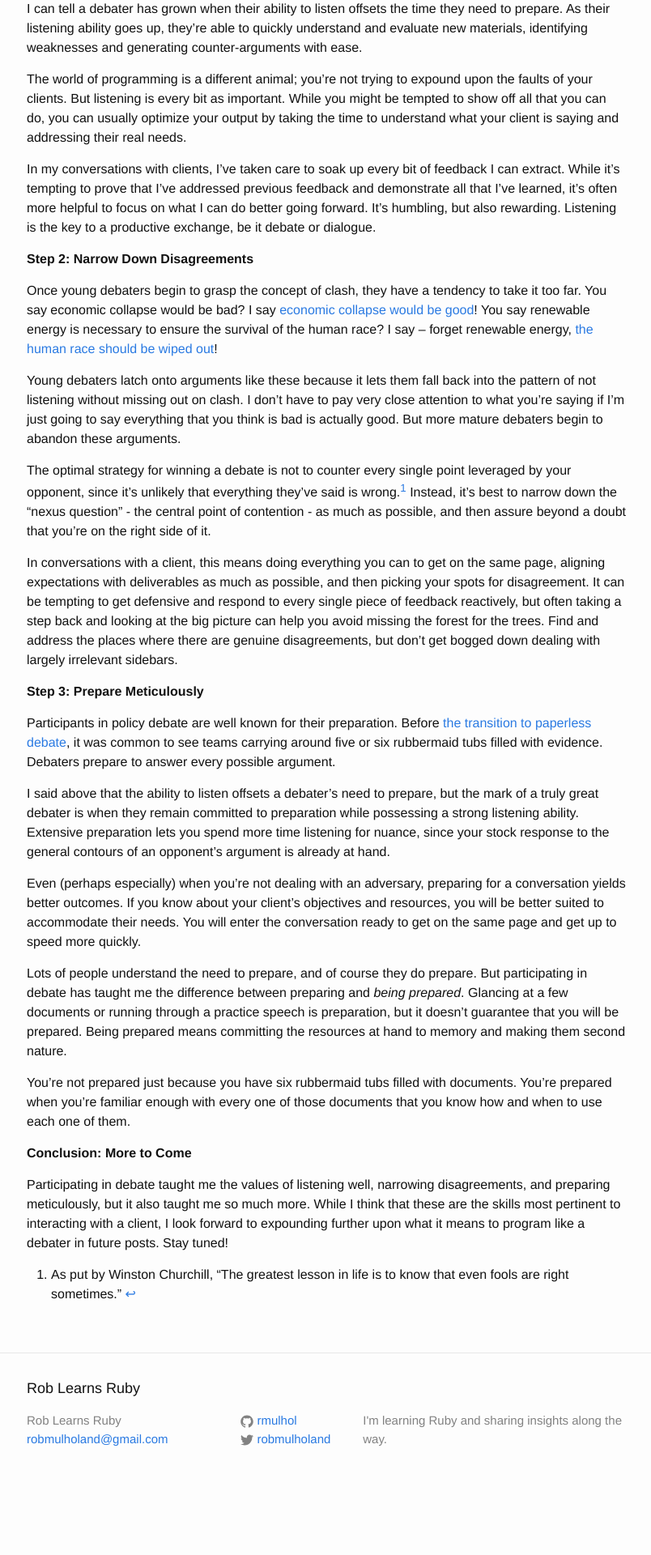
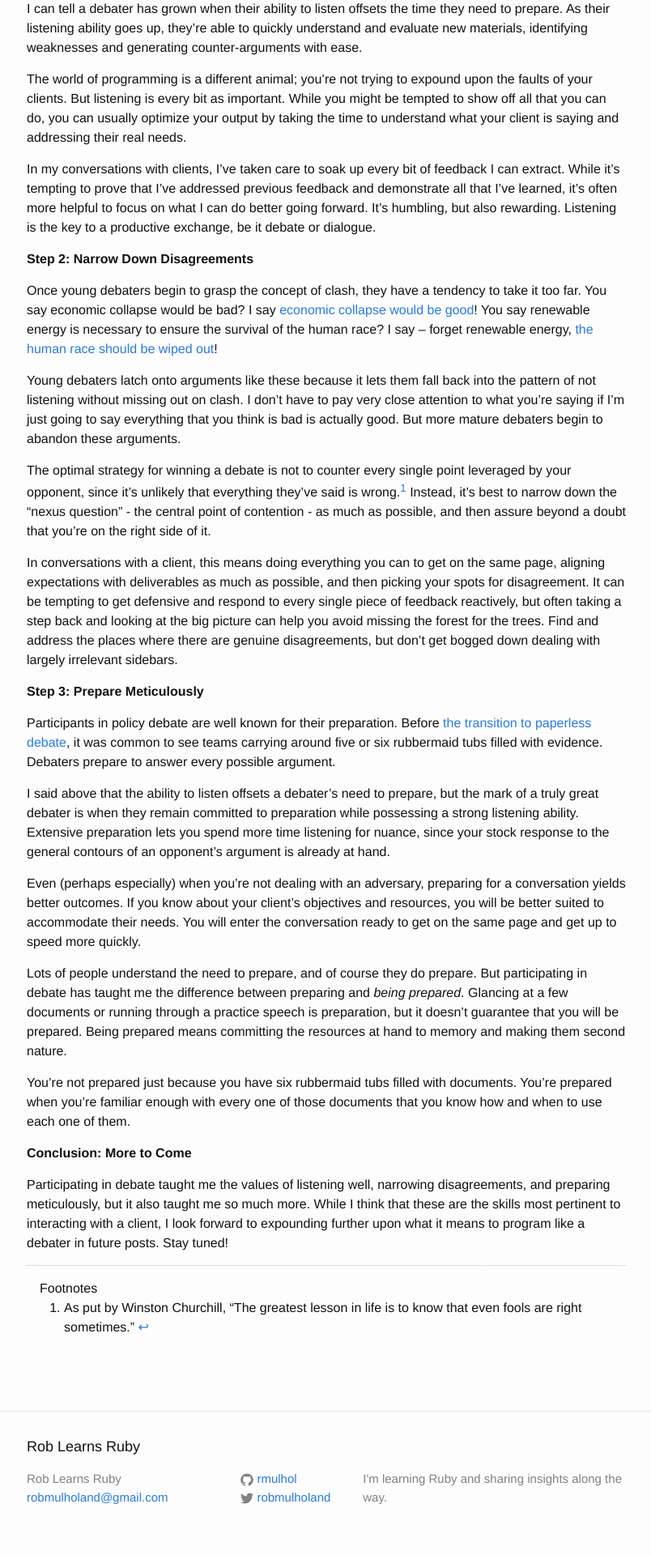
Before and after one commit to rmulhol/rmulhol.github.io, a Jekyll site: the page built from _posts/2014-11-12-debate-client-interact.markdown, in a window 1280 px wide. Shown: the part 939-2859 px from the top of the page at 81% size, without its empty margins (237-1041 px from the left). Built offline with Jekyll 4.4.1, drawn with Linux system fonts in a browser that asks for light colours; before the commit the page ends 2787 px from its top, so only the background shows below that.

Commit message:
add delimiter to distinguish footnotes from post content

```diff
--- a/_sass/_layout.scss
+++ b/_sass/_layout.scss
@@ -233,4 +233,13 @@
             font-size: 18px;
         }
     }
+
+    .footnotes {
+        padding: 1em;
+        border-top: 1px dotted #bbb;
+    }
+
+    .footnotes:before {
+        content: "Footnotes "
+    }
 }
```
Also changed, not shown: 2 other files.
